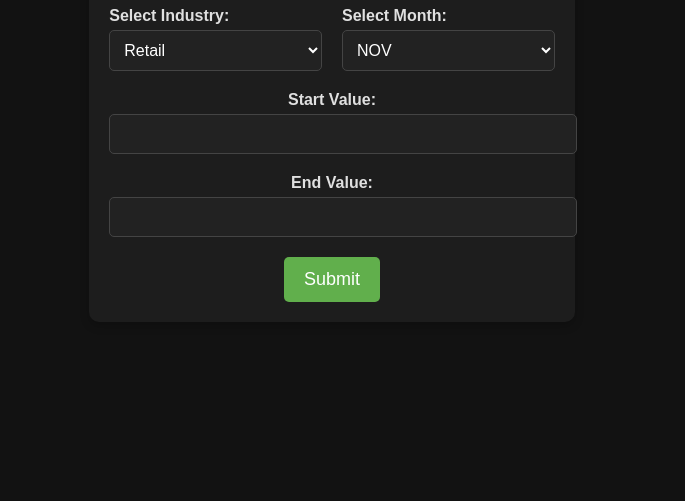
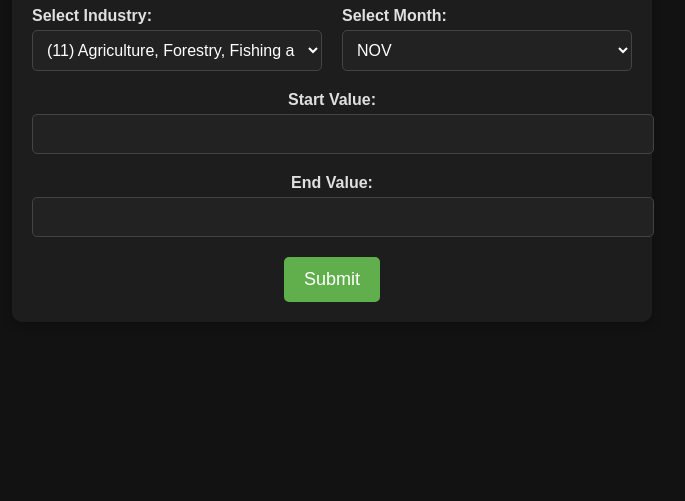
Before and after one commit to amaanhafeez18/c2c, a plain HTML site: page index.html in a window 1280 px wide. Shown: the part 299-800 px from the top of the page, without its empty margins (308-993 px from the left). Drawn offline with Linux system fonts and the light colour scheme.

Commit message:
updated indsutry

```diff
--- a/index.html
+++ b/index.html
@@ -17,9 +17,30 @@
                     <div class="select-group">
                         <label for="Industry">Select Industry:</label>
                         <select id="industry" required>
-                            <option value="Retail">Retail</option>
-                            <option value="Agriculture">Agriculture</option>
-                            <option value="Healthcare">Healthcare</option>
+                            <option value="Agriculture_11">(11) Agriculture, Forestry, Fishing and Hunting</option>
+                            <option value="Mining_21">(21) Mining, Quarrying, and Oil and Gas Extraction</option>
+                            <option value="Utilities_22">(22) Utilities</option>
+                            <option value="Construction_23">(23) Construction</option>
+                            <option value="Manufacturing_31">(31) Manufacturing</option>
+                            <option value="Manufacturing_32">(32) Manufacturing</option>
+                            <option value="Manufacturing_33">(33) Manufacturing</option>
+                            <option value="Wholesale_42">(42) Wholesale Trade</option>
+                            <option value="Retail_44">(44) Retail Trade</option>
+                            <option value="Retail_45">(45) Retail Trade</option>
+                            <option value="Transportation_48">(48) Transportation and Warehousing</option>
+                            <option value="Transportation_49">(49) Transportation and Warehousing</option>
+                            <option value="Information_51">(51) Information</option>
+                            <option value="Finance_52">(52) Finance and Insurance</option>
+                            <option value="RealEstate_53">(53) Real Estate and Rental and Leasing</option>
+                            <option value="Professional_54">(54) Professional, Scientific, and Technical Services</option>
+                            <option value="Management_55">(55) Management of Companies and Enterprises</option>
+                            <option value="Administrative_56">(56) Administrative and Support and Waste Management and Remediation Services</option>
+                            <option value="Educational_61">(61) Educational Services</option>
+                            <option value="Healthcare_62">(62) Health Care and Social Assistance</option>
+                            <option value="Arts_71">(71) Arts, Entertainment, and Recreation</option>
+                            <option value="Accommodation_72">(72) Accommodation and Food Services</option>
+                            <option value="OtherServices_81">(81) Other Services (except Public Administration)</option>
+                            <option value="PublicAdmin_92">(92) Public Administration</option>
                         </select>
                     </div>
                     <div class="select-group">
@@ -28,6 +49,12 @@
                             <option value="NOV">NOV</option>
                             <option value="DEC">DEC</option>
                             <option value="JAN">JAN</option>
+                            <option value="FEB">JAN</option>
+                            <option value="MAR">JAN</option>
+                            <option value="APRIL">JAN</option>
+
+
+
                         </select>
                     </div>
                 </div>
```
